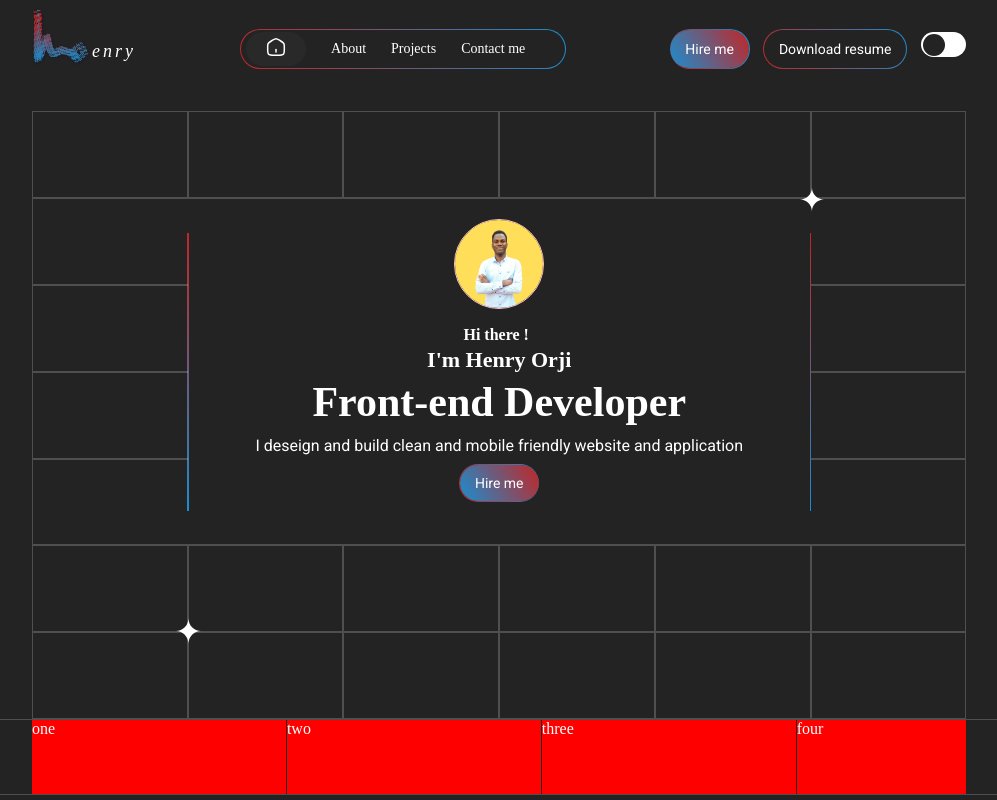
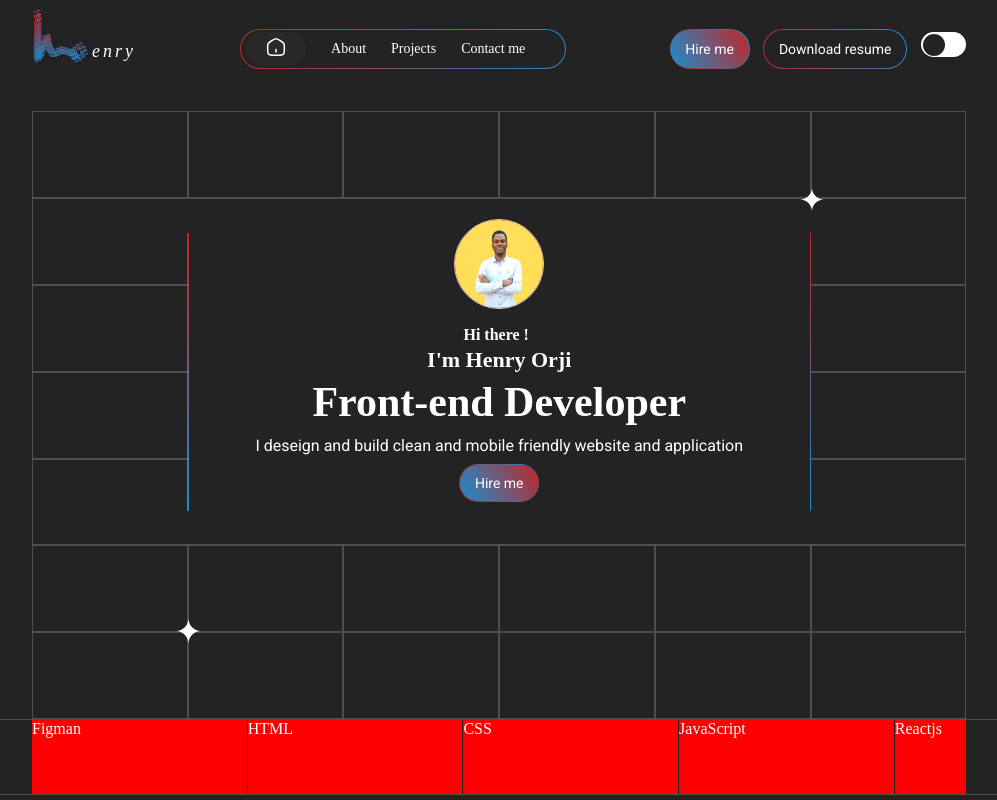
Before and after one commit to henrygad/henryorji-portfolio, a React (Create React App) app: page / in a window 1280 px wide. Shown: the whole page, without its empty margins (160-1157 px from the left). Built offline with nearby package versions, Linux system fonts and the light colour scheme; a web font is replaced by a local one.

Commit message:
version 0.13

```diff
--- a/src/App.tsx
+++ b/src/App.tsx
@@ -11,23 +11,24 @@ import logo from "./assest/henrylogo.svg"
 const App = () => {
 
   const slidesContent:React.ReactElement[]  = [
-    <div className="slide_content"><p>one</p></div>,
-    <div className="slide_content"><p>two</p></div>,
-    <div className="slide_content"><p>three</p></div>,
-    <div className="slide_content"><p>four</p></div>,
-    <div className="slide_content"><p>five</p></div>,
-    <div className="slide_content"><p>six</p></div>,
+    <div className="slide_content"><p>Figman</p></div>,
+    <div className="slide_content"><p>HTML</p></div>,
+    <div className="slide_content"><p>CSS</p></div>,
+    <div className="slide_content"><p>JavaScript</p></div>,
+
+    <div className="slide_content"><p>Reactjs</p></div>,
+    <div className="slide_content"><p>React native</p></div>,
+    <div className="slide_content"><p>Nodejs</p></div>,
+    <div className="slide_content"><p>MongoDB</p></div>,
   ]
 
   const sliderId = "horocurosel-js"
   const slidemove_from = "left"
-  const totalNumberOfcontents = 6
+  const totalNumberOfcontents = 8
   const handleNumberOfContent_per_vw = ()=>{
-    if(window.innerWidth >= 480.99 && window.innerWidth <= 767){
+    if(window.innerWidth <= 480){
       return 2
-    } else if(window.innerWidth <= 480){
-      return 1
-    }else return 3
+    }else return 4
 
   }
   const numberOfContent_per_vw = () => {
@@ -36,9 +37,9 @@ const App = () => {
   const autoPlay = {
     play: true,
     pause: true,
-    onloadPlay: false,
-    autoPlayDurition: 5000,
-    autoPlayTransitionAnimation: "all 6s ease"
+    onloadPlay: true,
+    autoPlayDurition: 8000,
+    autoPlayTransitionAnimation: "all 8s ease"
   }
 
     const [onResizeNumberOfContent_per_vw] = Slidersettings({sliderId, slidemove_from, totalNumberOfcontents, numberOfContent_per_vw, autoPlay}, (value)=>{})
```
Also changed, not shown: src/assest/couroselstar.svg (added).
